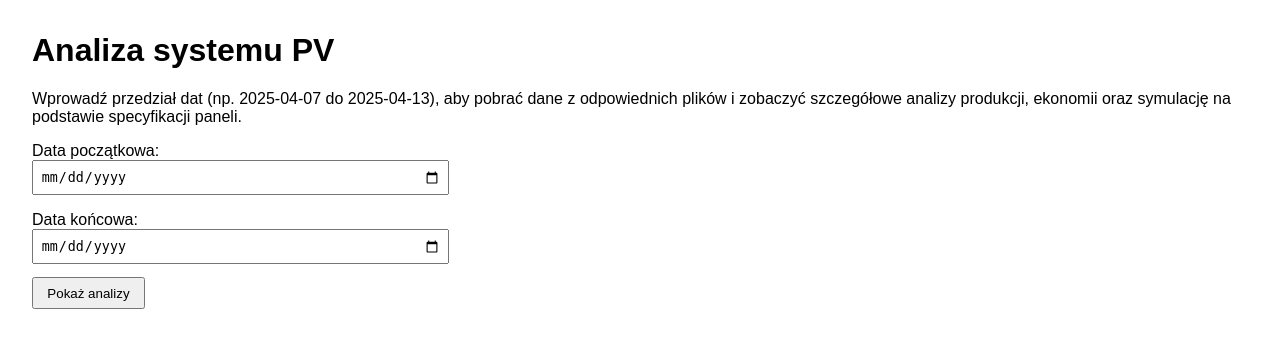
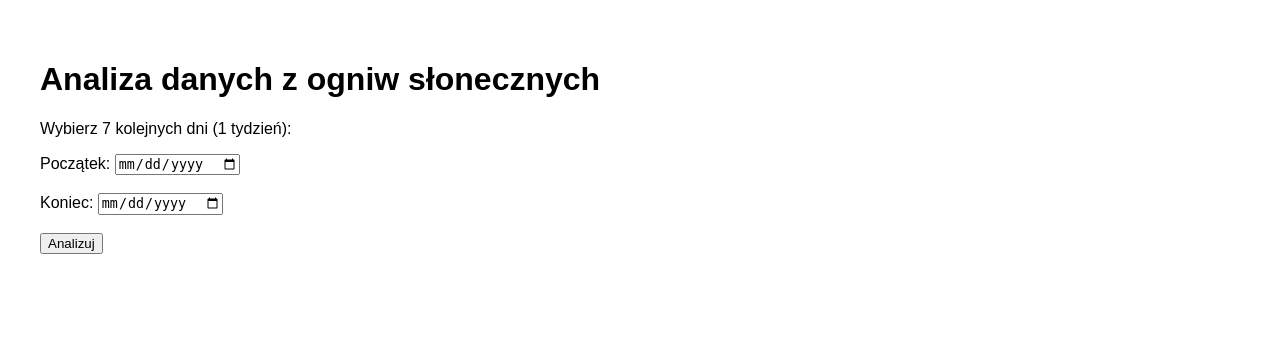
Before and after one commit to wgruba/Monograficzny, a Flask app: page / in a window 1280 px wide. Shown: the top 348 px of the page. Run offline with Flask 3, Linux system fonts and the light colour scheme.

Commit message:
add new version with proper data

```diff
--- a/app.py
+++ b/app.py
@@ -1,374 +1,238 @@
-from flask import Flask, render_template, request, url_for
+from flask import Flask, render_template, request
 import pandas as pd
 import numpy as np
 import requests
+from datetime import datetime, timedelta
+import pvlib
 import plotly.express as px
 import plotly.graph_objs as go
-from datetime import datetime, timedelta
-import os
 
 app = Flask(__name__)
 
-# ====================================================================
-# Parametry instalacji – specyfikacja paneli
-# ====================================================================
-LICZBA_MODULI = 27
-MODUL_MOC_W = 190  # Moc pojedynczego modułu [W]
-INSTALLED_CAPACITY_KWP = (LICZBA_MODULI * MODUL_MOC_W) / 1000  # kWp (np. ok. 5.13 kWp)
-MODULE_EFFICIENCY = 0.149  # Sprawność modułu (14,9%)
-PERFORMANCE_RATIO = 0.80  # Ogólny współczynnik strat (80%)
-MODULE_AREA = 1.6  # Powierzchnia modułu [m²] – wartość przybliżona
+# --------------------------------------------------------------------
+# PARAMETRY SYSTEMU PV I CENNIK (Polska 2025)
+# --------------------------------------------------------------------
+LICZBA_MODULI      = 27
+MODUL_MOC_W        = 190        # [W]
+INSTALLED_KWP      = LICZBA_MODULI * MODUL_MOC_W / 1000  # [kWp]
+MODULE_EFFICIENCY  = 0.149      # 14.9%
+PERFORMANCE_RATIO  = 0.80       # 80% strat
+MODULE_AREA        = 1.6        # [m²]
+TILT_ANGLE         = 30         # ° nachylenie
+AZIMUTH_ANGLE      = 180        # ° azymut (180° = południe)
 
+PRICE_PEAK         = 0.70       # PLN/kWh – oszczędność autokonsumpcji
+PRICE_GRID         = 0.80       # PLN/kWh – cena zakupu z sieci
+NET_METERING_RATIO = 0.80       # 80% kredytu za oddaną energię
+COST_PER_KWP       = 3500       # PLN/kWp – koszt instalacji
 
-# ====================================================================
-# Funkcja pomocnicza: parsowanie pliku z danymi pomiarowymi
-# ====================================================================
-def parse_measurement_file(file_path, base_date, measurement_col):
-    data = []
-    try:
-        with open(file_path, "r", encoding="utf-8") as f:
-            for line in f:
-                line = line.strip()
-                if not line:
-                    continue
-                parts = line.split(";")
-                if len(parts) < 1:
-                    continue
-                # Pierwsze pole, np. "08:15. 1"
-                time_day_str = parts[0].strip()
-                tokens = time_day_str.split()
-                if len(tokens) < 2:
-                    continue
+LATITUDE  = 51.1087
+LONGITUDE = 17.0597
 
-                time_str = tokens[0].strip()
-                day_str = tokens[1].strip().replace(".", "")
+# --------------------------------------------------------------------
+# 1) Parsowanie CSV SunnyPortal (_3, _4, _5)
+# --------------------------------------------------------------------
+def parse_measurement_file(path, base_date, col):
+    if not pd.io.common.file_exists(path):
+        return pd.DataFrame()
+    rows = []
+    with open(path, encoding="utf-8") as f:
+        for ln in f:
+            ln = ln.strip()
+            if not ln:
+                continue
+            parts = ln.split(";")
+            head = parts[0].split()
+            if len(head) < 2:
+                continue
+            t_str, d_str = head[0].rstrip("."), head[1].rstrip(".")
+            try:
+                day = int(d_str)
+                tm = datetime.strptime(t_str, "%H:%M").time()
+                ts = datetime.combine(base_date + timedelta(days=day-1), tm)
+            except:
+                continue
+            val = np.nan
+            if len(parts) > 1 and parts[1].strip():
+                v = parts[1].strip().strip('"').replace(",", ".")
+                try:
+                    val = float(v)
+                except:
+                    val = np.nan
+            rows.append({"timestamp": ts, col: val})
+    return pd.DataFrame(rows)
 
-                # Wyznacz numer dnia
-                try:
-                    day_num = int(day_str)
-                except:
-                    day_num = 1
+def fetch_sunnyportal(start, end):
+    d1, d2 = start.strftime("%d.%m.%Y"), end.strftime("%d.%m.%Y")
+    p = parse_measurement_file(f"data/{d1}-{d2}_3.csv", start, "power")
+    v = parse_measurement_file(f"data/{d1}-{d2}_4.csv", start, "voltage")
+    c = parse_measurement_file(f"data/{d1}-{d2}_5.csv", start, "current")
+    if p.empty or v.empty or c.empty:
+        return pd.DataFrame()
+    df = p.merge(v, on="timestamp").merge(c, on="timestamp")
+    mask = (df.timestamp >= start) & (df.timestamp <= end)
+    df = df.loc[mask].copy()
+    df["production_kWh"] = df.power * 0.25 / 1000.0
+    df["date"] = df.timestamp.dt.date
+    df["hour"] = df.timestamp.dt.hour
+    return df
 
-                # Usuń kropkę z końca, jeśli jest
-                if time_str.endswith("."):
-                    time_str = time_str[:-1]
+# --------------------------------------------------------------------
+# 2) Pobranie irradiance forecast z Open-Meteo (GHI, DHI, DNI)
+# --------------------------------------------------------------------
+def fetch_radiation_forecast(start, end):
+    url = "https://api.open-meteo.com/v1/forecast"
+    params = {
+        "latitude": LATITUDE,
+        "longitude": LONGITUDE,
+        "hourly": "shortwave_radiation,diffuse_radiation,direct_normal_irradiance",
+        "start_date": start.strftime("%Y-%m-%d"),
+        "end_date":   end.strftime("%Y-%m-%d"),
+        "timezone":   "UTC"
+    }
+    r = requests.get(url, params=params, timeout=10)
+    r.raise_for_status()
+    h = r.json()["hourly"]
+    df = pd.DataFrame({
+        "timestamp": pd.to_datetime(h["time"]),
+        "ghi": h["shortwave_radiation"],
+        "dhi": h["diffuse_radiation"],
+        "dni": h["direct_normal_irradiance"]
+    })
+    df[["ghi","dhi","dni"]] = df[["ghi","dhi","dni"]].clip(lower=0)
+    df["date"] = df.timestamp.dt.date
+    df["hour"] = df.timestamp.dt.hour
+    return df
 
-                try:
-                    time_obj = datetime.strptime(time_str, "%H:%M").time()
-                except Exception:
-                    continue
+# --------------------------------------------------------------------
+# 3) Symulacja POA via pvlib – bez warningów
+# --------------------------------------------------------------------
+def simulate_pv_poa(df_rad):
+    if df_rad.empty:
+        return pd.DataFrame()
+    # ustawiamy timestamp jako indeks
+    df = df_rad.set_index("timestamp").copy()
+    solpos = pvlib.solarposition.get_solarposition(df.index, LATITUDE, LONGITUDE)
+    irrads = pvlib.irradiance.get_total_irradiance(
+        surface_tilt=TILT_ANGLE,
+        surface_azimuth=AZIMUTH_ANGLE,
+        ghi=df["ghi"],
+        dni=df["dni"],
+        dhi=df["dhi"],
+        solar_zenith=solpos["apparent_zenith"],
+        solar_azimuth=solpos["azimuth"]
+    )["poa_global"]
+    # dodajemy do df kolumnę poa_global
+    df["poa_irradiance"] = irrads.values
+    # obliczamy produkcję w kWh
+    df["production_kWh"] = (
+        df["poa_irradiance"] * MODULE_AREA * MODULE_EFFICIENCY * PERFORMANCE_RATIO
+        / 1000.0 * LICZBA_MODULI
+    )
+    df = df.reset_index()
+    df["date"] = df.timestamp.dt.date
+    df["hour"] = df.timestamp.dt.hour
+    return df[["timestamp","date","hour","production_kWh"]]
 
-                full_dt = datetime.combine(base_date + timedelta(days=day_num - 1), time_obj)
+# --------------------------------------------------------------------
+# 4) Analiza tygodnia + ekonomia
+# --------------------------------------------------------------------
+def analyze_week(sp_df, pv_df):
+    sp_daily  = sp_df.groupby("date")["production_kWh"].sum().reset_index()
+    pv_daily  = pv_df.groupby("date")["production_kWh"].sum().reset_index()
+    avg_hour  = pv_df.groupby("hour")["production_kWh"].mean().reset_index()
 
-                measurement = np.nan
-                if len(parts) > 1:
-                    val_str = parts[1].strip()
-                    if val_str:
-                        if val_str.startswith("\"") and val_str.endswith("\""):
-                            val_str = val_str[1:-1]
-                        val_str = val_str.replace(",", ".")
-                        try:
-                            measurement = float(val_str) if val_str != "" else np.nan
-                        except:
-                            measurement = np.nan
+    econ = sp_df.copy()
+    econ["save_auto"]  = econ.production_kWh * PRICE_PEAK
+    econ["credit_kWh"] = econ.production_kWh * NET_METERING_RATIO
+    econ["value_feed"] = econ.credit_kWh * PRICE_GRID
+    econ["net_feed"]   = econ.value_feed
 
-                data.append({"timestamp": full_dt, measurement_col: measurement})
+    total_auto = econ.save_auto.sum()
+    total_feed = econ.net_feed.sum()
+    peak = econ[econ.hour.between(10,14)]["production_kWh"].sum()
+    off  = econ.production_kWh.sum() - peak
 
-    except Exception as e:
-        print(f"Błąd przy otwieraniu/parsowaniu pliku {file_path}: {e}")
+    days      = (econ.timestamp.max() - econ.timestamp.min()).days + 1
+    annual_sav = total_auto/days*365
+    payback   = (INSTALLED_KWP * COST_PER_KWP) / annual_sav if annual_sav>0 else np.nan
 
-    return pd.DataFrame(data)
+    return sp_daily, pv_daily, avg_hour, econ, total_auto, total_feed, peak, off, payback
 
-
-# ====================================================================
-# Klasa pobierania danych z SunnyPortal – dynamiczny wybór plików
-# ====================================================================
-class SunnyPortalDataFetcher:
-    def __init__(self, username, password):
-        self.username = username
-        self.password = password
-
-    def fetch_data(self, start_date, end_date):
-        """
-        Wczytuje dane z trzech plików CSV:
-          - *_1.csv (moc)
-          - *_2.csv (napięcie)
-          - *_3.csv (prąd)
-
-        Następnie je scala i oblicza 'production_kWh' dla 15-minutowych interwałów.
-        """
-        start_str = start_date.strftime("%d.%m.%Y")
-        end_str = end_date.strftime("%d.%m.%Y")
-
-        # Zmień ścieżki, jeżeli trzeba
-        file_power = f"data/{start_str}-{end_str}_3.csv"
-        file_voltage = f"data/{start_str}-{end_str}_4.csv"
-        file_current = f"data/{start_str}-{end_str}_5.csv"
-
-        df_power = parse_measurement_file(file_power, base_date=start_date, measurement_col="power")
-        df_voltage = parse_measurement_file(file_voltage, base_date=start_date, measurement_col="grid_voltage")
-        df_current = parse_measurement_file(file_current, base_date=start_date, measurement_col="grid_current")
-
-        if df_power.empty or df_voltage.empty or df_current.empty:
-            print("Brakuje danych w plikach CSV (pusty DataFrame).")
-            return pd.DataFrame()
-
-        # Łączymy
-        df_merged = pd.merge(df_power, df_voltage, on="timestamp", how="inner")
-        df_merged = pd.merge(df_merged, df_current, on="timestamp", how="inner")
-
-        # Filtrowanie
-        df_merged = df_merged[
-            (df_merged["timestamp"] >= start_date) &
-            (df_merged["timestamp"] <= end_date)
-        ]
-
-        # Produkcja w kWh (15 minut to 0.25 h)
-        df_merged["production_kWh"] = (df_merged["power"] * 0.25) / 1000.0
-        df_merged["grid_power_calculated"] = df_merged["grid_voltage"] * df_merged["grid_current"]
-
-        return df_merged
-
-
-# ====================================================================
-# Pobieranie danych z NASA POWER API
-# ====================================================================
-def fetch_nasa_data(start_date, end_date, latitude=51.1087, longitude=17.0597):
-    """
-    Pobiera dane godzinowe promieniowania (ALLSKY_SFC_SW_DWN) z NASA POWER.
-    Domyślnie współrzędne budynku D2 PWr (~51.1087, 17.0597).
-    """
-    base_url = "https://power.larc.nasa.gov/api/temporal/hourly/point"
-    params = {
-        "parameters": "ALLSKY_SFC_SW_DWN",
-        "community": "RE",
-        "longitude": longitude,
-        "latitude": latitude,
-        "start": start_date.strftime("%Y%m%d"),
-        "end": end_date.strftime("%Y%m%d"),
-        "format": "JSON"
-    }
-    try:
-        response = requests.get(base_url, params=params)
-        if response.status_code == 200:
-            data_json = response.json()
-            nasa_data = data_json["properties"]["parameter"]["ALLSKY_SFC_SW_DWN"]
-            df = pd.DataFrame(list(nasa_data.items()), columns=["timestamp", "irradiance"])
-            # NASA zwraca klucz w formie YYYYMMDDHH
-            df["timestamp"] = pd.to_datetime(df["timestamp"], format="%Y%m%d%H")
-            return df
-        else:
-            print("Błąd połączenia z NASA POWER API, status code:", response.status_code)
-            return None
-    except Exception as ex:
-        print("Wyjątek przy pobieraniu danych NASA:", ex)
-        return None
-
-
-# ====================================================================
-# Symulacja produkcji PV na podstawie danych NASA + specyfikacji modułów
-# ====================================================================
-def simulate_pv_production(nasa_df):
-    """
-    1. Zerujemy ujemne wartości nasłonecznienia (noc -> -999, itp.).
-    2. Zamieniamy W/m² na energię w kWh w danej godzinie (multiplikujemy przez czas=1h).
-    3. Przeliczamy przez powierzchnię, sprawność i liczbę modułów.
-    """
-    # Ustawiamy wszystkie wartości < 0 na 0:
-    nasa_df.loc[nasa_df["irradiance"] < 0, "irradiance"] = 0
-
-    # Mamy godzinowe wartości irradiance w [W/m^2].
-    # Dla 1 h: [W/m^2] * 1 h => [Wh/m^2].
-    # 1 [W] = 1 [J/s], ale uproszczenie – NASA daje nam średnią godzinową w W/m^2.
-    # Tutaj do kWh: / 1000 => kW i * 1 h => kWh.
-    time_interval_hours = 1.0
-
-    nasa_df["production_per_module"] = (
-        nasa_df["irradiance"]          # [W/m^2]
-        * MODULE_AREA                  # [m^2] => [W]
-        * MODULE_EFFICIENCY
-        * PERFORMANCE_RATIO
-        * time_interval_hours          # 1 godzina
-        / 1000.0                       # konwersja W->kW => Wh->kWh
-    )
-    # Łączna produkcja
-    nasa_df["total_production"] = nasa_df["production_per_module"] * LICZBA_MODULI
-
-    return nasa_df
-
-
-# ====================================================================
-# Moduł analizy ekonomicznej (bazujący na danych SunnyPortal)
-# ====================================================================
-class EconomicAnalyzer:
-    def __init__(self, data):
-        self.data = data.copy()
-        self.data["timestamp"] = pd.to_datetime(self.data["timestamp"])
-        self.data["hour"] = self.data["timestamp"].dt.hour
-        self.data["month"] = self.data["timestamp"].dt.month
-
-    def calculate_economics(self, cost_peak, feed_in_rate, grid_usage_rate):
-        """
-        cost_peak: cena energii kupowanej z sieci (PLN/kWh),
-                   którą oszczędzamy przez autokonsumpcję
-        feed_in_rate: stawka za sprzedaż nadwyżki (PLN/kWh)
-        grid_usage_rate: hipotetyczny koszt odkupu (PLN/kWh)
-        """
-        # oszczędności autokonsumpcyjne
-        self.data["savings_autoconsumption"] = self.data["production_kWh"] * cost_peak
-        # przychód z oddawania do sieci
-        self.data["revenue_feed_in"] = self.data["production_kWh"] * feed_in_rate
-        # koszt, gdybyśmy tę energię musieli odkupić
-        self.data["cost_buy_energy"] = self.data["production_kWh"] * grid_usage_rate
-        # zysk feed-in = przychód - koszt
-        self.data["net_feed_in"] = self.data["revenue_feed_in"] - self.data["cost_buy_energy"]
-
-        total_savings_auto = self.data["savings_autoconsumption"].sum()
-        total_net_feed_in = self.data["net_feed_in"].sum()
-        return total_savings_auto, total_net_feed_in
-
-
-# ====================================================================
-# Funkcje generujące wykresy (Plotly)
-# ====================================================================
-def create_production_chart(data):
-    if data.empty:
-        return "<p>Brak danych do wykresu produkcji.</p>"
-    fig = px.line(data, x="timestamp", y="production_kWh", title="Produkcja energii (dane SunnyPortal)")
-    fig.update_layout(xaxis_title="Czas", yaxis_title="Produkcja [kWh]")
+# --------------------------------------------------------------------
+# 5) Wykresy
+# --------------------------------------------------------------------
+def plot_line(df, x, y, title, ylab):
+    if df.empty: return "<p>Brak danych</p>"
+    fig = px.line(df, x=x, y=y, title=title)
+    fig.update_yaxes(title=ylab)
     return fig.to_html(full_html=False)
 
-
-def create_nasa_chart(nasa_data):
-    if nasa_data.empty:
-        return "<p>Brak danych NASA do wykresu.</p>"
-    fig = px.line(
-        nasa_data,
-        x="timestamp",
-        y="irradiance",
-        title="Promieniowanie słoneczne (NASA POWER)"
-    )
-    # Clamp osi Y do 0 od dołu
-    min_val = max(0, nasa_data["irradiance"].min())
-    max_val = nasa_data["irradiance"].max() * 1.1
-    fig.update_yaxes(range=[min_val, max_val])
-    fig.update_layout(xaxis_title="Czas", yaxis_title="Irradiance [W/m²]")
+def plot_bar(df, x, y, title, xl, yl):
+    if df.empty: return "<p>Brak danych</p>"
+    fig = px.bar(df, x=x, y=y, title=title, labels={x:xl, y:yl})
     return fig.to_html(full_html=False)
 
-
-def create_spec_simulation_chart(spec_df):
-    if spec_df.empty:
-        return "<p>Brak danych do symulacji.</p>"
-    fig = px.line(
-        spec_df,
-        x="timestamp",
-        y="total_production",
-        title="Symulacja produkcji PV (specyfikacja modułów)"
-    )
-    min_val = max(0, spec_df["total_production"].min())
-    max_val = spec_df["total_production"].max() * 1.1
-    fig.update_yaxes(range=[min_val, max_val])
-    fig.update_layout(xaxis_title="Czas", yaxis_title="Produkcja [kWh]")
+def plot_pie(labels, vals, title):
+    fig = go.Figure(data=[go.Pie(labels=labels, values=vals, hole=0.4)])
+    fig.update_layout(title=title)
     return fig.to_html(full_html=False)
 
-
-def create_economics_chart(data):
-    if data.empty:
-        return "<p>Brak danych do analizy ekonomicznej.</p>"
+def plot_comparison(sp_df, pv_df):
+    if sp_df.empty or pv_df.empty:
+        return "<p>Brak danych</p>"
     fig = go.Figure()
     fig.add_trace(go.Scatter(
-        x=data["timestamp"],
-        y=data["savings_autoconsumption"],
-        mode='lines', name='Oszczędności autokonsumpcji'
+        x=sp_df.timestamp, y=sp_df.production_kWh,
+        mode='lines+markers', name='Pomiar SunnyPortal'
     ))
     fig.add_trace(go.Scatter(
-        x=data["timestamp"],
-        y=data["net_feed_in"],
-        mode='lines', name='Wynik feed-in'
+        x=pv_df.timestamp, y=pv_df.production_kWh,
+        mode='lines+markers', name='Symulacja POA'
     ))
     fig.update_layout(
-        title="Analiza ekonomiczna",
-        xaxis_title="Czas",
-        yaxis_title="Wartość [PLN]"
+        title='Pomiar vs Symulacja POA',
+        xaxis_title='Czas', yaxis_title='Energia [kWh]'
     )
     return fig.to_html(full_html=False)
 
-
-# ====================================================================
-# Trasy aplikacji (Flask)
-# ====================================================================
-@app.route("/", methods=["GET"])
+# --------------------------------------------------------------------
+# 6) Flask routes
+# --------------------------------------------------------------------
+@app.route("/")
 def index():
     return render_template("index.html")
 
-
 @app.route("/results", methods=["POST"])
 def results():
-    start_date_str = request.form.get("start_date")
-    end_date_str = request.form.get("end_date")
     try:
-        start_date = datetime.strptime(start_date_str, "%Y-%m-%d").replace(hour=0, minute=0, second=0)
-        end_date = datetime.strptime(end_date_str, "%Y-%m-%d").replace(hour=23, minute=59, second=59)
-    except Exception as e:
-        return f"Błędny format dat: {e}"
+        start = datetime.strptime(request.form["start_date"], "%Y-%m-%d")
+        end   = datetime.strptime(request.form["end_date"],   "%Y-%m-%d")
+    except:
+        return "<p>Błędny format dat</p>"
+    if (end - start).days != 6:
+        return "<p>Proszę wybrać dokładnie 7 kolejnych dni.</p>"
+    end = end + timedelta(hours=23, minutes=59)
 
-    # Pobierz dane z plików CSV
-    fetcher = SunnyPortalDataFetcher(username="twoj_username", password="twoje_haslo")
-    sunny_data = fetcher.fetch_data(start_date, end_date)
+    sp_df = fetch_sunnyportal(start, end)
+    rad   = fetch_radiation_forecast(start, end)
+    pv_df = simulate_pv_poa(rad)
+    sp_d, pv_d, avg_h, econ_df, total_auto, total_feed, peak, off, payback = analyze_week(sp_df, pv_df)
 
-    # NASA
-    nasa_data = fetch_nasa_data(start_date, end_date)
-    if nasa_data is None or nasa_data.empty:
-        nasa_chart = "<p>Nie udało się pobrać danych NASA.</p>"
-        spec_sim_chart = "<p>Brak symulacji PV na podstawie danych NASA.</p>"
-        total_spec_production = None
-    else:
-        nasa_chart = create_nasa_chart(nasa_data)
-        spec_sim_df = simulate_pv_production(nasa_data.copy())
-        spec_sim_chart = create_spec_simulation_chart(spec_sim_df)
-        total_spec_production = spec_sim_df["total_production"].sum()
-
-    # Analiza ekonomiczna
-    cost_peak = 0.80      # PLN/kWh – koszt kupowanej energii w szczycie
-    feed_in_rate = 0.50   # PLN/kWh – stawka za oddaną energię
-    grid_usage_rate = 0.40  # PLN/kWh – koszt ewentualnego odkupu
-    analyzer = EconomicAnalyzer(sunny_data)
-    total_auto, total_feed_in = 0, 0
-    if not sunny_data.empty:
-        total_auto, total_feed_in = analyzer.calculate_economics(cost_peak, feed_in_rate, grid_usage_rate)
-
-    production_chart = create_production_chart(sunny_data)
-    economics_chart = create_economics_chart(analyzer.data)
-
-    # Tekstowe podsumowanie
-    analysis_summary = f"""
-    <h2>Podsumowanie szczegółowej analizy</h2>
-    <p><strong>Zainstalowana moc:</strong> {INSTALLED_CAPACITY_KWP:.2f} kWp</p>
-    """
-
-    if total_spec_production is not None:
-        analysis_summary += (
-            f"<p><strong>Symulowana całkowita produkcja (dane NASA + spec. modułów):</strong> "
-            f"{total_spec_production:.2f} kWh</p>"
-        )
-
-    analysis_summary += f"""
-    <p><strong>Oszczędności autokonsumpcyjne (SunnyPortal):</strong> {total_auto:.2f} PLN</p>
-    <p><strong>Wynik feed-in (SunnyPortal):</strong> {total_feed_in:.2f} PLN</p>
-    """
-
-    if sunny_data.empty:
-        analysis_summary += "<p>Nie znaleziono danych z plików CSV lub są puste.</p>"
-
-    return render_template(
-        "results.html",
-        production_chart=production_chart,
-        economics_chart=economics_chart,
-        nasa_chart=nasa_chart,
-        spec_sim_chart=spec_sim_chart,
-        analysis_summary=analysis_summary
+    return render_template("results.html",
+        comp_chart    = plot_comparison(sp_df, pv_df),
+        sp_chart      = plot_bar(sp_d,   "date","production_kWh","Pomiary PV wg dnia","Dzień","kWh"),
+        pv_chart      = plot_bar(pv_d,   "date","production_kWh","Symulacja POA wg dnia","Dzień","kWh"),
+        profile_chart = plot_line(avg_h,"hour","production_kWh","Średni profil godzinowy PV","kWh"),
+        peak_pie      = plot_pie(["10–14","Pozostałe"], [peak,off], "Godziny dla bezrobotnych"),
+        save_line     = plot_line(econ_df, "timestamp","save_auto","Oszczędności autokonsumpcji","PLN"),
+        feed_line     = plot_line(econ_df, "timestamp","net_feed","Przychód z net-metering","PLN"),
+        INSTALLED_KWP = INSTALLED_KWP,
+        TOTAL_AUTO    = total_auto,
+        TOTAL_FEED    = total_feed,
+        PAYBACK       = payback,
+        NET_RATIO     = int(NET_METERING_RATIO*100)
     )
-
 
 if __name__ == "__main__":
     app.run(debug=True)
--- a/templates/index.html
+++ b/templates/index.html
@@ -1,27 +1,17 @@
 <!DOCTYPE html>
 <html lang="pl">
 <head>
-  <meta charset="UTF-8">
-  <title>Analiza systemu PV</title>
-  <style>
-    body { font-family: Arial, sans-serif; margin: 2em; }
-    form { max-width: 400px; }
-    label { display: block; margin-top: 1em; }
-    input[type="date"] { width: 100%; padding: 0.5em; }
-    button { margin-top: 1em; padding: 0.5em 1em; }
-  </style>
+  <meta charset="utf-8">
+  <title>Analiza PV – wybór tygodnia</title>
+  <style>body{font-family:sans-serif;padding:2em;}form{max-width:400px;}</style>
 </head>
 <body>
-  <h1>Analiza systemu PV</h1>
-  <p>Wprowadź przedział dat (np. 2025-04-07 do 2025-04-13), aby pobrać dane z odpowiednich plików i zobaczyć szczegółowe analizy produkcji, ekonomii oraz symulację na podstawie specyfikacji paneli.</p>
-  <form method="POST" action="{{ url_for('results') }}">
-    <label for="start_date">Data początkowa:</label>
-    <input type="date" id="start_date" name="start_date" required>
-
-    <label for="end_date">Data końcowa:</label>
-    <input type="date" id="end_date" name="end_date" required>
-
-    <button type="submit">Pokaż analizy</button>
+  <h1>Analiza danych z ogniw słonecznych</h1>
+  <p>Wybierz 7 kolejnych dni (1 tydzień):</p>
+  <form method="post" action="{{ url_for('results') }}">
+    <label>Początek: <input type="date" name="start_date" required></label><br><br>
+    <label>Koniec:   <input type="date" name="end_date"   required></label><br><br>
+    <button>Analizuj</button>
   </form>
 </body>
 </html>
```
Also changed, not shown: templates/results.html (+29 -29 lines).
